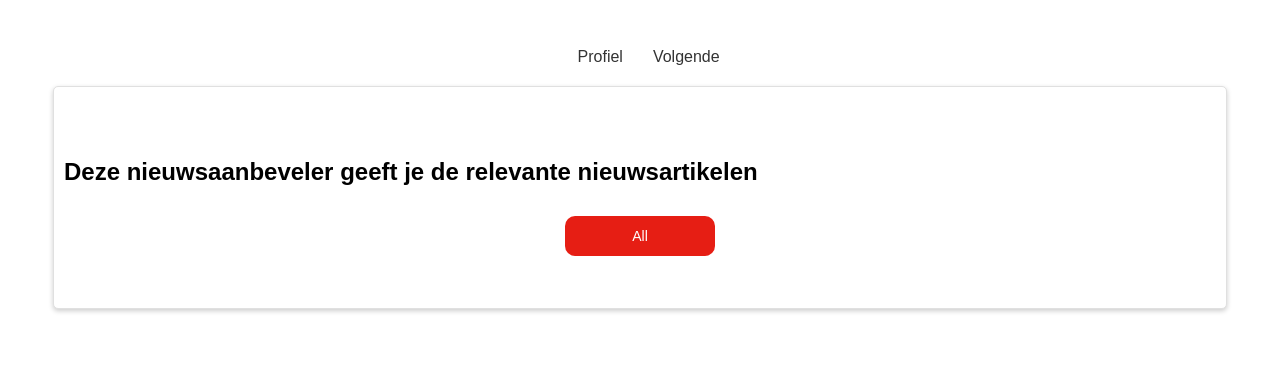
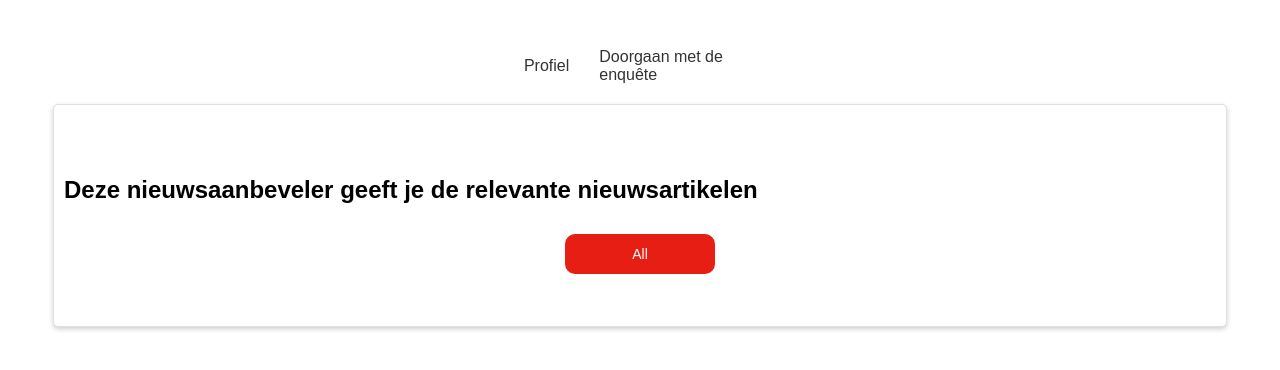
Before and after one commit to vresendez/frontend-recommender-static, a React (Create React App) app: page /website/1/1/1/1/1/1 in a window 1280 px wide. Shown: the top 370 px of the page. Built offline with nearby package versions, Linux system fonts and the light colour scheme.

Commit message:
Update link to survey

```diff
--- a/src/components/Header.js
+++ b/src/components/Header.js
@@ -15,8 +15,8 @@ const Header = ({ id, age, location, gender, education, condition }) => {
           Profiel
         </Link>
 
-        <Link className='link_two' to={`https://uva.fra1.qualtrics.com/jfe/form/SV_37wTXCn9lZyhwh0?ID=${id}`}>
-          Volgende
+        <Link className='link_two' to={`https://uva.fra1.qualtrics.com/jfe/form/SV_37wTXCn9lZyhwh0?ID=${id}&age=${age}&location=${location}&gender=${gender}&education=${education}&condition=${condition}&Q_Language=NL`}>
+          Doorgaan met de enquête
         </Link>
       </ul>
     </nav>
```
